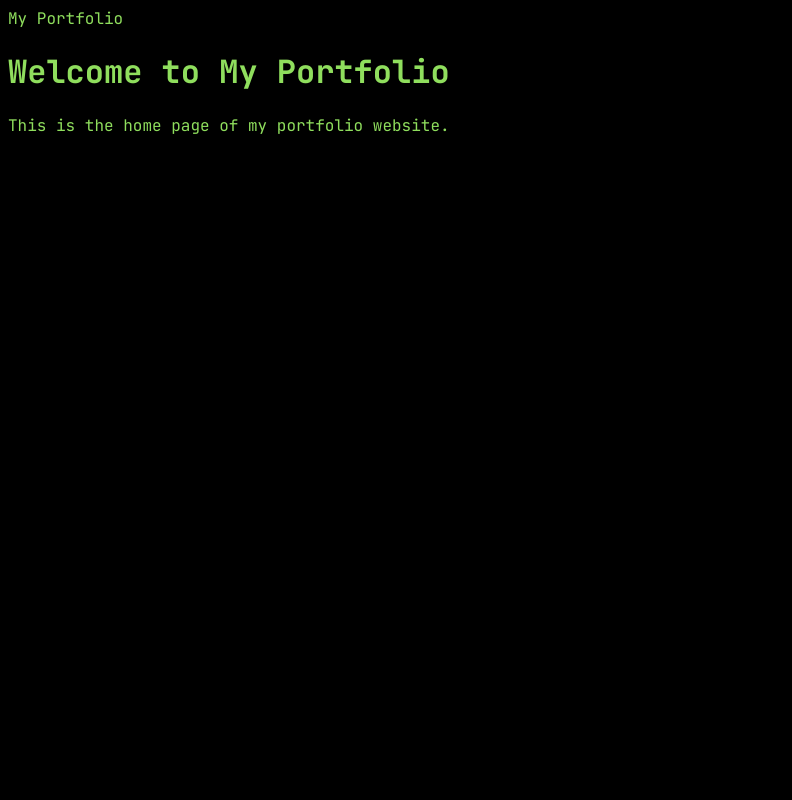
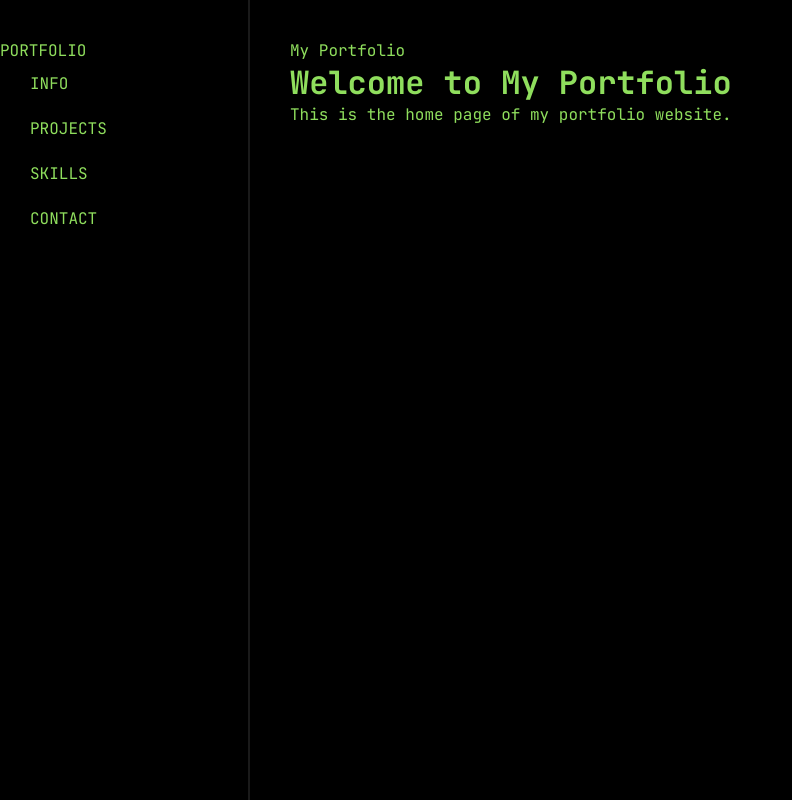
Before and after one commit to decccmcc/my-portfolio, a Django app: page / in a window 1280 px wide. Shown: the whole page, without its empty margins (0-792 px from the left). Run offline with Django 5.2, Linux system fonts and the light colour scheme.

Commit message:
Add initial CSS and update base template with navigation sidebar and links

```diff
--- a/static/css/style.css
+++ b/static/css/style.css
@@ -1,5 +1,44 @@
+/* Global styles */
+* {
+    margin: 0;
+    padding: 0;
+    box-sizing: border-box;
+}
+
+/* Body and layout */
 body {
     background: #000000;
     color: #8fde5d;
     font-family: 'JetBrains Mono', monospace;
+    display: flex;
+    min-height: 100vh;
 }
+/* Navigation sidebar */
+.sidebar {
+    width: 250px;
+    background: #000000;
+    color: #8fde5d;
+    padding: 40px 0;
+    border-right: 2px solid #1a1a1a;
+    position: fixed;
+    height: 100vh;
+    overflow-y: auto;
+}
+
+.nav-menu {
+    list-style: none;
+}
+
+.nav-link {
+    display: block;
+    padding: 12px 30px;
+    color: #8fde5d;
+    text-decoration: none;
+}
+
+/* Main content area */
+.main-content {
+    margin-left: 250px;
+    display: flex;
+    padding: 40px;
+}
--- a/templates/base.html
+++ b/templates/base.html
@@ -5,13 +5,38 @@
     <meta charset="UTF-8">
     <meta name="viewport" content="width=device-width, initial-scale=1.0">
     <title>{% block title %}My Portfolio{% endblock %}</title>
+    <!-- Google Fonts -->
     <link rel="preconnect" href="https://fonts.googleapis.com">
     <link rel="preconnect" href="https://fonts.gstatic.com" crossorigin>
     <link href="https://fonts.googleapis.com/css2?family=JetBrains+Mono:wght@400;500;700&display=swap" rel="stylesheet">
+    <!-- CSS Stylesheet -->
     <link rel="stylesheet" href="{% static 'css/style.css' %}">
 </head>
 <body>
-    {% block content %}
-    {% endblock %}
+    <!-- Navigation Sidebar -->
+    <nav class="sidebar">
+        <div class="sidebar-header">
+            <div class="sidebar-title">PORTFOLIO</div>
+        </div>
+        <ul class="nav-menu">
+            <li class="nav-item">
+                <a href="/" class="nav-link">INFO</a>
+            </li>
+            <li class="nav-item">
+                <a href="/projects/" class="nav-link">PROJECTS</a>
+            </li>
+            <li class="nav-item">
+                <a href="/skills/" class="nav-link">SKILLS</a>
+            </li>
+            <li class="nav-item">
+                <a href="#contact" class="nav-link">CONTACT</a>
+            </li>
+        </ul>
+    </nav>
+    <!-- Main Content Area -->
+    <main class="main-content">
+        {% block content %}
+        {% endblock %}
+    </main>
 </body>
 </html>
```
